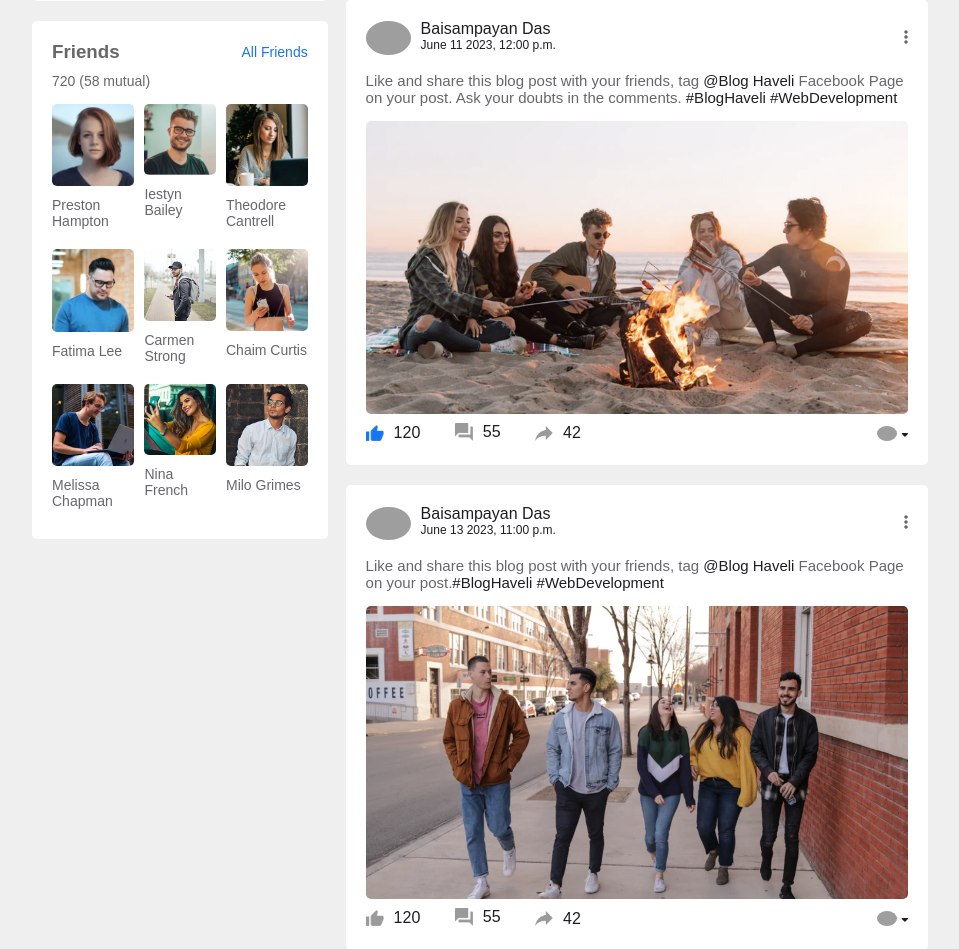
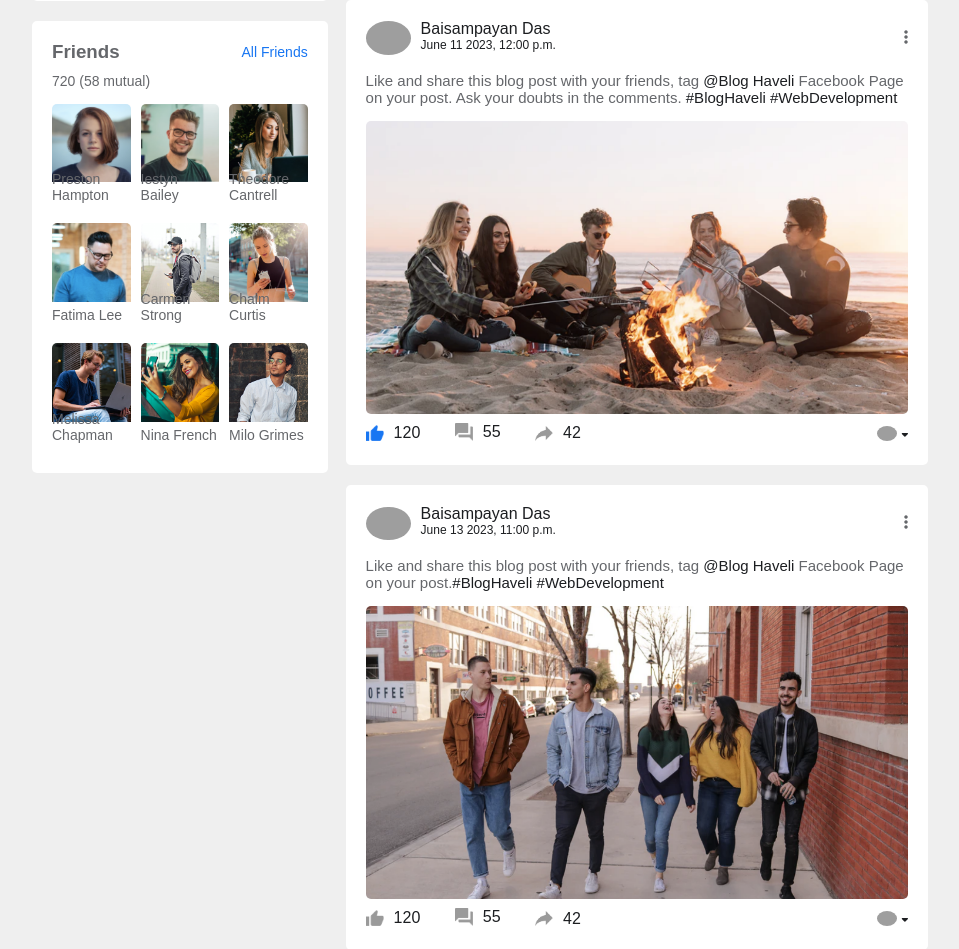
Before and after one commit to Baisampayan/Facebook-Clone, a PHP site: page /profile.html in a window 1280 px wide. Shown: the part 1219-2168 px from the top of the page, without its empty margins (160-1119 px from the left). Run offline with PHP 8.4, Linux system fonts and the light colour scheme; grey boxes are pictures that could not be loaded.

Commit message:
Full website done, only reponsiveness is left

```diff
--- a/index.html
+++ b/index.html
@@ -40,7 +40,7 @@
                     <img src="./img/bd-profile-pic" alt="profile-pic">
                     <div>
                         <p>Baisampayan Das</p>
-                        <a href="#">See your profile</a>
+                        <a href="./profile.html">See your profile</a>
                     </div>
                 </div>
                 <hr>
--- a/profile.html
+++ b/profile.html
@@ -40,7 +40,7 @@
                     <img src="./img/bd-profile-pic" alt="profile-pic">
                     <div>
                         <p>Baisampayan Das</p>
-                        <a href="#">See your profile</a>
+                        <a href="./profile.html">See your profile</a>
                     </div>
                 </div>
                 <hr>
--- a/style.css
+++ b/style.css
@@ -761,6 +761,17 @@ nav {
 
 .friends-photo-box div img {
     border-radius: 5px;
+    padding-bottom: 30px;
+}
+
+.friends-photo-box div {
+    position: relative;
+}
+
+.friends-photo-box div p {
+    position: absolute;
+    bottom: 0;
+    left: 0;
 }
 
 .profile-intro p {
```
